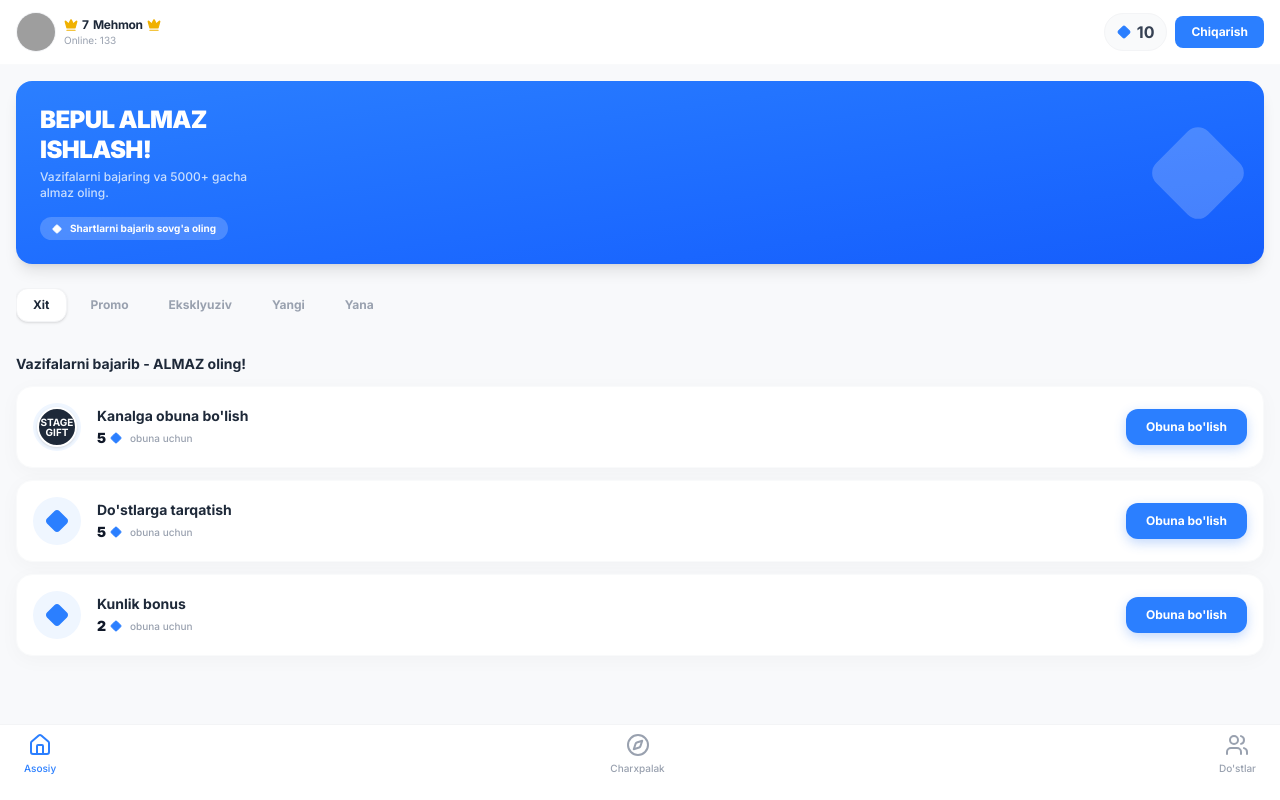
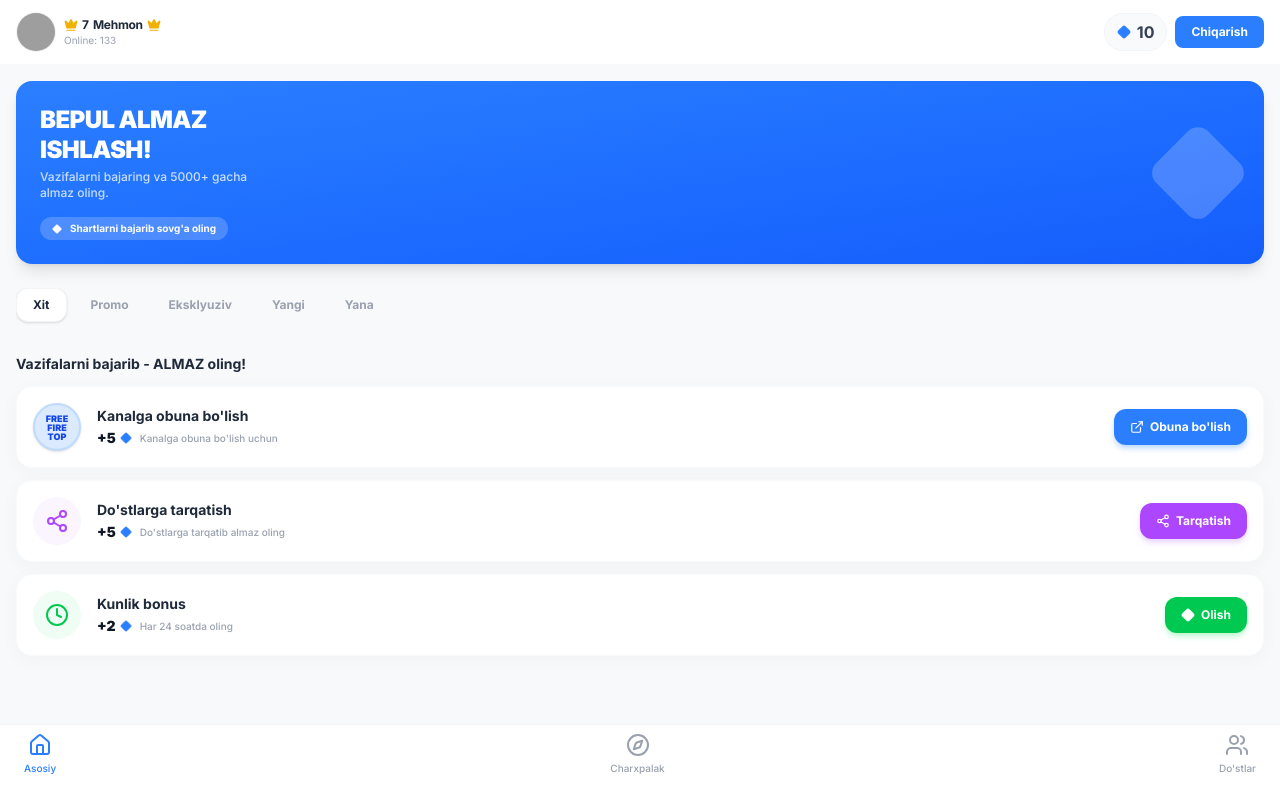
Before and after one commit to s38935392-crypto/almaz-game, a React (Vite) app: page / in a window 1280 px wide. Built offline with nearby package versions, Linux system fonts and the light colour scheme; grey boxes are pictures that could not be loaded.

Commit message:
Update TasksView.tsx

```diff
--- a/src/views/TasksView.tsx
+++ b/src/views/TasksView.tsx
@@ -1,10 +1,142 @@
-import React from 'react';
+import React, { useState, useEffect } from 'react';
 import { useApp } from '../context/AppContext';
-import { Diamond, CheckCircle2 } from 'lucide-react';
+import { Diamond, CheckCircle2, Clock, ExternalLink, Share2 } from 'lucide-react';
 import { motion } from 'motion/react';
 
+function formatTime(seconds: number): string {
+  const h = Math.floor(seconds / 3600);
+  const m = Math.floor((seconds % 3600) / 60);
+  const s = seconds % 60;
+  return `${h.toString().padStart(2, '0')}:${m.toString().padStart(2, '0')}:${s.toString().padStart(2, '0')}`;
+}
+
 export const TasksView: React.FC = () => {
-  const { tasks, completeTask } = useApp();
+  const { tasks, completeTask, user, getDailyBonusTimeLeft, claimDailyBonus } = useApp();
+  const [timeLeft, setTimeLeft] = useState(getDailyBonusTimeLeft());
+  const [dailyClaimed, setDailyClaimed] = useState(getDailyBonusTimeLeft() > 0);
+
+  useEffect(() => {
+    const interval = setInterval(() => {
+      const left = getDailyBonusTimeLeft();
+      setTimeLeft(left);
+      setDailyClaimed(left > 0);
+    }, 1000);
+    return () => clearInterval(interval);
+  }, [getDailyBonusTimeLeft]);
+
+  const handleTaskClick = (task: any) => {
+    if (task.type === 'subscription') {
+      if (task.completed) return;
+      // Open Telegram channel
+      window.open('https://t.me/FreeFireTopSavdolar', '_blank');
+      // Give reward
+      completeTask(task.id);
+    } else if (task.type === 'daily') {
+      if (dailyClaimed) return;
+      const ok = claimDailyBonus();
+      if (ok) {
+        setDailyClaimed(true);
+        setTimeLeft(24 * 3600);
+      }
+    } else if (task.type === 'referral') {
+      // Share to Telegram
+      const refLink = `https://t.me/your_bot?start=${user.referralCode}`;
+      const text = encodeURIComponent(`🎁 Bepul almaz ishlash! Mening havolam orqali kir va 10 almaz ol:\n${refLink}`);
+      window.open(`https://t.me/share/url?url=${encodeURIComponent(refLink)}&text=${text}`, '_blank');
+    }
+  };
+
+  const getTaskButton = (task: any) => {
+    if (task.type === 'subscription') {
+      if (task.completed) {
+        return (
+          <div className="flex items-center gap-1 px-4 py-2 bg-gray-100 text-gray-400 rounded-xl text-xs font-bold cursor-not-allowed">
+            <CheckCircle2 size={14} />
+            Bajarildi
+          </div>
+        );
+      }
+      return (
+        <button
+          onClick={() => handleTaskClick(task)}
+          className="flex items-center gap-1.5 px-4 py-2.5 bg-blue-500 text-white rounded-xl text-xs font-bold shadow-md shadow-blue-200 active:scale-95 transition-all"
+        >
+          <ExternalLink size={14} />
+          Obuna bo'lish
+        </button>
+      );
+    }
+
+    if (task.type === 'daily') {
+      if (dailyClaimed && timeLeft > 0) {
+        return (
+          <div className="flex items-center gap-1.5 px-4 py-2 bg-orange-50 text-orange-500 rounded-xl text-xs font-bold border border-orange-100">
+            <Clock size={14} />
+            {formatTime(timeLeft)}
+          </div>
+        );
+      }
+      return (
+        <button
+          onClick={() => handleTaskClick(task)}
+          className="flex items-center gap-1.5 px-4 py-2.5 bg-green-500 text-white rounded-xl text-xs font-bold shadow-md shadow-green-200 active:scale-95 transition-all"
+        >
+          <Diamond size={14} className="fill-white" />
+          Olish
+        </button>
+      );
+    }
+
+    if (task.type === 'referral') {
+      return (
+        <button
+          onClick={() => handleTaskClick(task)}
+          className="flex items-center gap-1.5 px-4 py-2.5 bg-purple-500 text-white rounded-xl text-xs font-bold shadow-md shadow-purple-200 active:scale-95 transition-all"
+        >
+          <Share2 size={14} />
+          Tarqatish
+        </button>
+      );
+    }
+
+    return null;
+  };
+
+  const getTaskIcon = (task: any) => {
+    if (task.type === 'subscription') {
+      return (
+        <div className="w-12 h-12 rounded-full bg-blue-100 overflow-hidden flex items-center justify-center border-2 border-blue-200 shadow-sm">
+          <span className="text-[9px] text-blue-700 font-black leading-none text-center px-1">FREE FIRE TOP</span>
+        </div>
+      );
+    }
+    if (task.type === 'daily') {
+      return (
+        <div className="w-12 h-12 rounded-full bg-green-50 flex items-center justify-center">
+          <Clock size={24} className="text-green-500" />
+        </div>
+      );
+    }
+    if (task.type === 'referral') {
+      return (
+        <div className="w-12 h-12 rounded-full bg-purple-50 flex items-center justify-center">
+          <Share2 size={24} className="text-purple-500" />
+        </div>
+      );
+    }
+    return (
+      <div className="w-12 h-12 rounded-full bg-blue-50 flex items-center justify-center">
+        <Diamond size={24} className="fill-blue-500 text-blue-500" />
+      </div>
+    );
+  };
+
+  const getTaskSubtitle = (task: any) => {
+    if (task.type === 'subscription') return 'Kanalga obuna bo\'lish uchun';
+    if (task.type === 'daily') return dailyClaimed && timeLeft > 0 ? `Keyingisi: ${formatTime(timeLeft)}` : 'Har 24 soatda oling';
+    if (task.type === 'referral') return 'Do\'stlarga tarqatib almaz oling';
+    return 'Vazifa uchun';
+  };
 
   return (
     <div className="px-4 py-4 space-y-6 pb-24">
@@ -18,8 +150,8 @@ export const TasksView: React.FC = () => {
             Vazifalarni bajaring va 5000+ gacha <br /> almaz oling.
           </p>
           <div className="mt-4 inline-flex items-center gap-2 bg-white/20 backdrop-blur-sm px-3 py-1 rounded-full text-[10px] font-bold">
-             <Diamond size={10} className="fill-white" />
-             Shartlarni bajarib sovg'a oling
+            <Diamond size={10} className="fill-white" />
+            Shartlarni bajarib sovg'a oling
           </div>
         </div>
         <div className="absolute top-1/2 right-4 -translate-y-1/2 opacity-20">
@@ -40,7 +172,7 @@ export const TasksView: React.FC = () => {
       </div>
 
       <div className="space-y-3">
-        <h3 className="text-sm font-bold text-gray-800 flex items-center gap-2">
+        <h3 className="text-sm font-bold text-gray-800">
           Vazifalarni bajarib - ALMAZ oling!
         </h3>
 
@@ -53,41 +185,20 @@ export const TasksView: React.FC = () => {
             className="bg-white rounded-2xl p-4 flex items-center justify-between shadow-[0_4px_20px_rgba(0,0,0,0.03)] border border-gray-50"
           >
             <div className="flex items-center gap-4">
-              <div className="w-12 h-12 rounded-full bg-blue-50 flex items-center justify-center text-blue-500">
-                {task.type === 'subscription' ? (
-                  <div className="w-10 h-10 rounded-full bg-gray-800 overflow-hidden border-2 border-white shadow-sm flex items-center justify-center">
-                     <span className="text-[10px] text-white font-bold leading-none text-center">STAGE GIFT</span>
-                  </div>
-                ) : (
-                  <Diamond size={24} className="fill-blue-500" />
-                )}
-              </div>
+              {getTaskIcon(task)}
               <div className="flex flex-col">
                 <span className="text-sm font-bold text-gray-800">{task.title}</span>
                 <div className="flex items-center gap-1 mt-0.5">
-                  <span className="text-sm font-black text-gray-900">{task.reward}</span>
+                  <span className="text-sm font-black text-gray-900">+{task.reward}</span>
                   <Diamond size={12} className="text-blue-500 fill-blue-500" />
-                  <span className="text-[10px] text-gray-400 font-medium ml-1">obuna uchun</span>
+                  <span className="text-[10px] text-gray-400 font-medium ml-1">
+                    {getTaskSubtitle(task)}
+                  </span>
                 </div>
               </div>
             </div>
 
-            <button
-              disabled={task.completed}
-              onClick={() => completeTask(task.id)}
-              className={`px-5 py-2.5 rounded-xl text-xs font-bold transition-all active:scale-95 ${
-                task.completed
-                ? 'bg-gray-100 text-gray-400 cursor-not-allowed flex items-center gap-1'
-                : 'bg-blue-500 text-white shadow-[0_4px_12px_rgba(59,130,246,0.3)]'
-              }`}
-            >
-              {task.completed ? (
-                <>
-                  <CheckCircle2 size={14} />
-                  Bajarildi
-                </>
-              ) : 'Obuna bo\'lish'}
-            </button>
+            {getTaskButton(task)}
           </motion.div>
         ))}
       </div>
```
